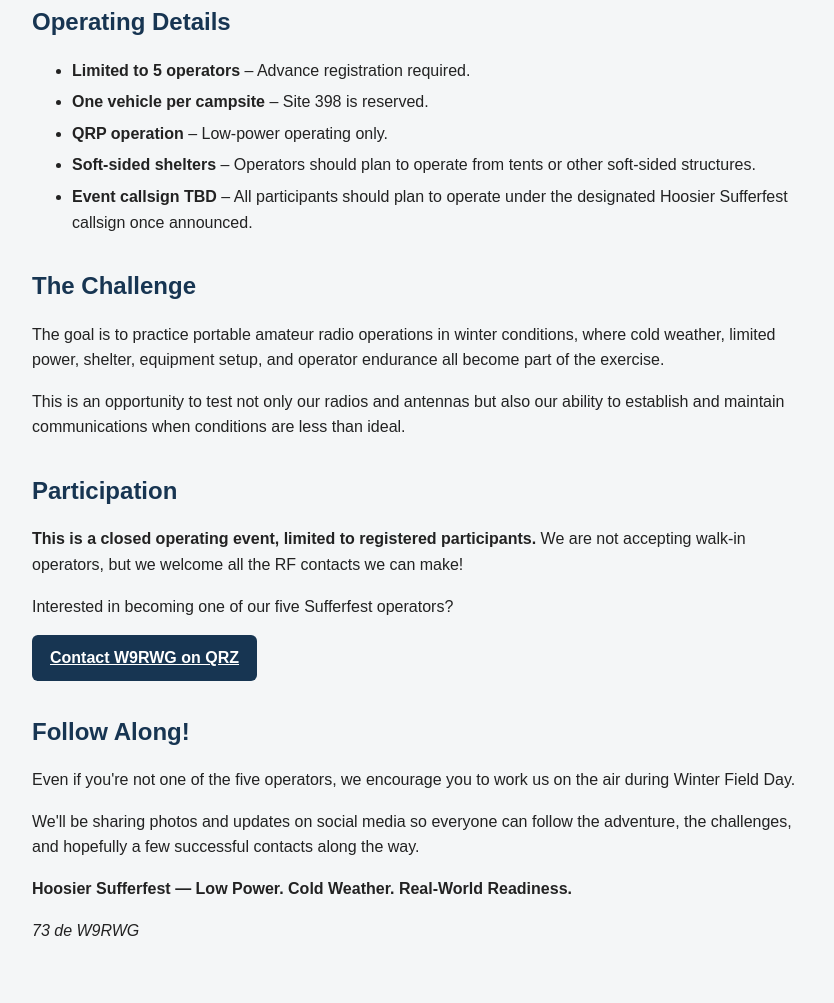
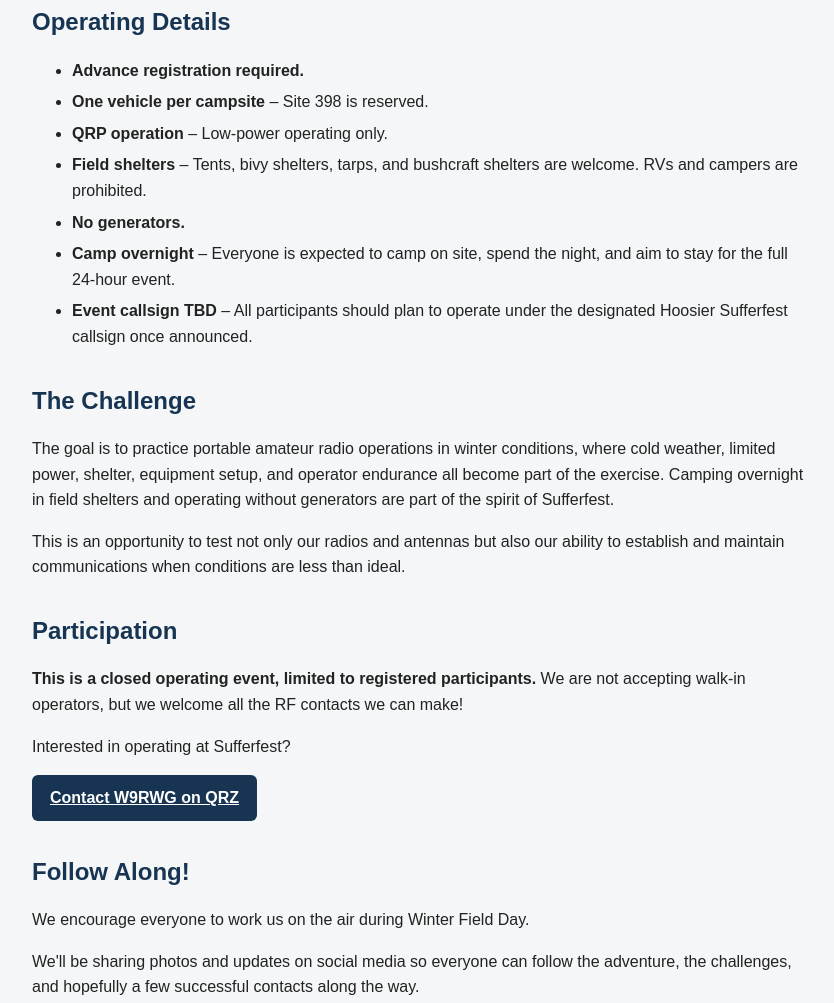
Before and after one commit to w9rwg/w9rwg.github.io, a plain HTML site: page sufferfest/index.html in a window 1280 px wide. Shown: the part 1322-2325 px from the top of the page, without its empty margins (218-1052 px from the left). Drawn offline with Linux system fonts and the light colour scheme.

Commit message:
Update Sufferfest participation and camping rules

```diff
--- a/sufferfest/index.html
+++ b/sufferfest/index.html
@@ -103,30 +103,32 @@
     <section>
       <h2>Operating Details</h2>
       <ul>
-        <li><strong>Limited to 5 operators</strong> – Advance registration required.</li>
+        <li><strong>Advance registration required.</strong></li>
         <li><strong>One vehicle per campsite</strong> – Site 398 is reserved.</li>
         <li><strong>QRP operation</strong> – Low-power operating only.</li>
-        <li><strong>Soft-sided shelters</strong> – Operators should plan to operate from tents or other soft-sided structures.</li>
+        <li><strong>Field shelters</strong> – Tents, bivy shelters, tarps, and bushcraft shelters are welcome. RVs and campers are prohibited.</li>
+        <li><strong>No generators.</strong></li>
+        <li><strong>Camp overnight</strong> – Everyone is expected to camp on site, spend the night, and aim to stay for the full 24-hour event.</li>
         <li><strong>Event callsign TBD</strong> – All participants should plan to operate under the designated Hoosier Sufferfest callsign once announced.</li>
       </ul>
     </section>
 
     <section>
       <h2>The Challenge</h2>
-      <p>The goal is to practice portable amateur radio operations in winter conditions, where cold weather, limited power, shelter, equipment setup, and operator endurance all become part of the exercise.</p>
+      <p>The goal is to practice portable amateur radio operations in winter conditions, where cold weather, limited power, shelter, equipment setup, and operator endurance all become part of the exercise. Camping overnight in field shelters and operating without generators are part of the spirit of Sufferfest.</p>
       <p>This is an opportunity to test not only our radios and antennas but also our ability to establish and maintain communications when conditions are less than ideal.</p>
     </section>
 
     <section>
       <h2>Participation</h2>
       <p><strong>This is a closed operating event, limited to registered participants.</strong> We are not accepting walk-in operators, but we welcome all the RF contacts we can make!</p>
-      <p>Interested in becoming one of our five Sufferfest operators?</p>
+      <p>Interested in operating at Sufferfest?</p>
       <a class="contact" href="https://www.qrz.com/db/W9RWG">Contact W9RWG on QRZ</a>
     </section>
 
     <section>
       <h2>Follow Along!</h2>
-      <p>Even if you're not one of the five operators, we encourage you to work us on the air during Winter Field Day.</p>
+      <p>We encourage everyone to work us on the air during Winter Field Day.</p>
       <p>We'll be sharing photos and updates on social media so everyone can follow the adventure, the challenges, and hopefully a few successful contacts along the way.</p>
     </section>
 
```
